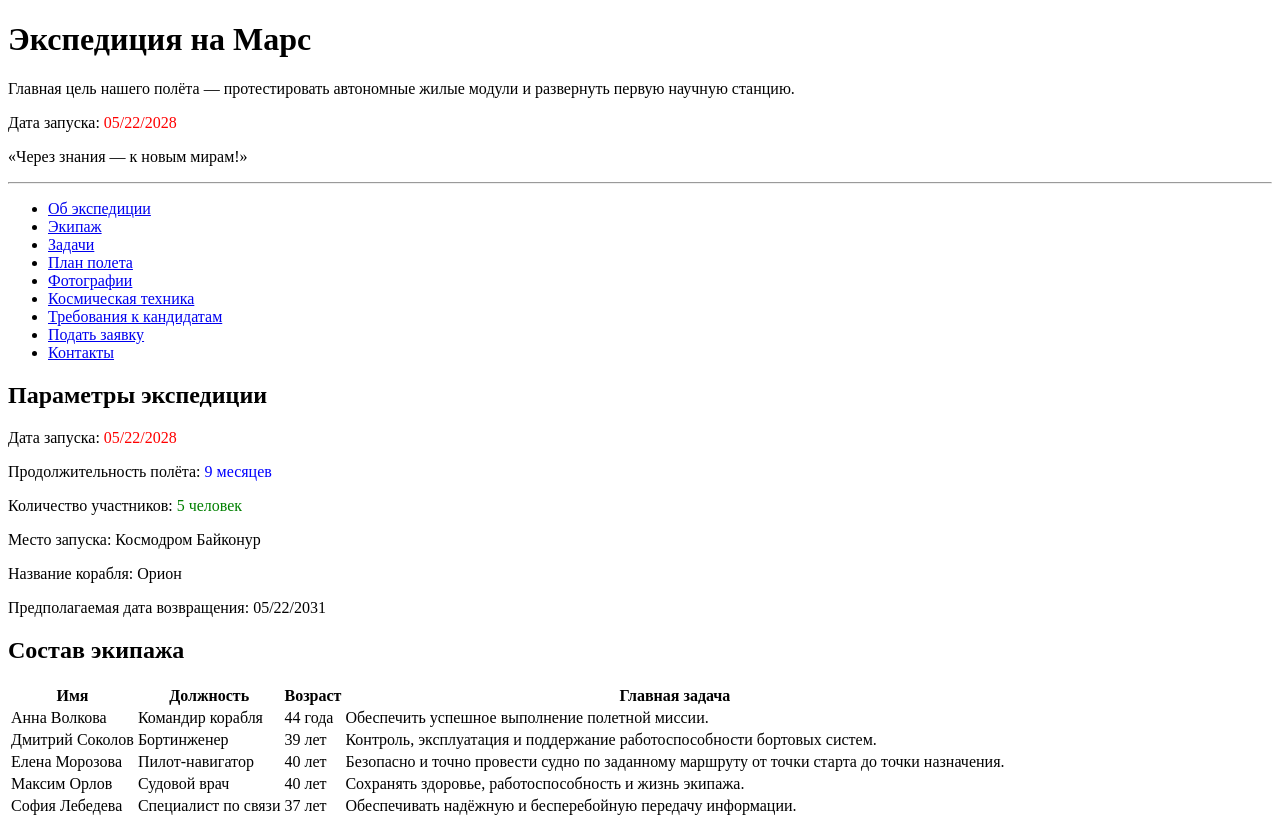
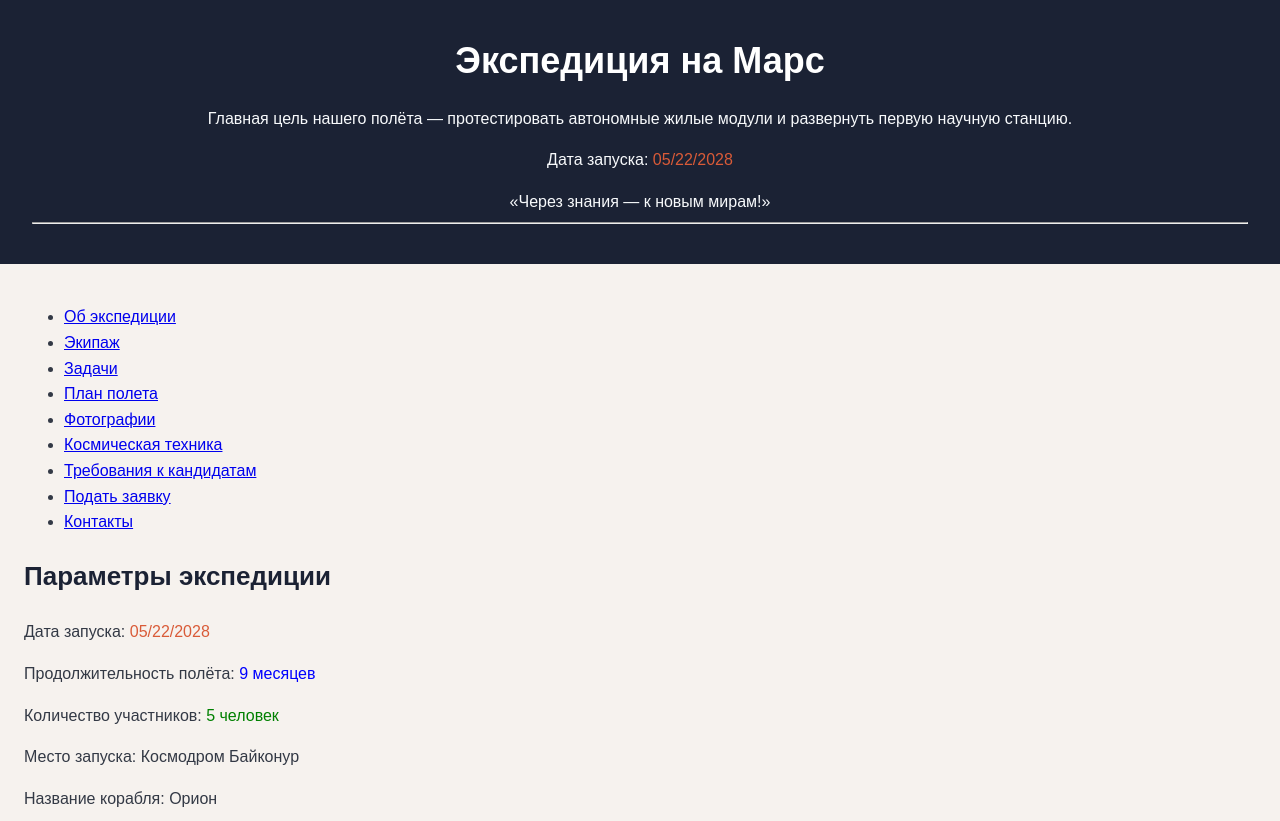
Before and after one commit to Shiokazeee/mars_hw, a plain HTML site: page index.html in a window 1280 px wide. Shown: the top 821 px of the page. Drawn offline with Linux system fonts and the light colour scheme.

Commit message:
Выполнена домашняя работа по основам css

```diff
--- a/index.html
+++ b/index.html
@@ -5,7 +5,7 @@
 		<title>Экспедиция на Марс</title>
 		<link
 			rel="stylesheet"
-			href=""
+			href="style.css"
 		/>
 	</head>
 	<body>
@@ -17,12 +17,13 @@
 			</p>
 			<p>
 				Дата запуска:
-				<span style="color: red">05/22/2028</span>
+				<span>05/22/2028</span>
 			</p>
 			<p>«Через знания — к новым мирам!»</p>
 			<hr />
 		</header>
 
+		<main>
 			<nav>
 				<ul>
 					<li><a href="#parameters">Об экспедиции</a></li>
@@ -37,12 +38,11 @@
 				</ul>
 			</nav>
 
-		<main>
 			<section id="parameters">
 				<h2>Параметры экспедиции</h2>
 				<p>
 					Дата запуска:
-					<span style="color: red">05/22/2028</span>
+					<span>05/22/2028</span>
 				</p>
 				<p>
 					Продолжительность полёта:
@@ -610,6 +610,17 @@
 						</label>
 					</div>
 
+					<div class="example-box">
+						<h3>Перед отправкой заявки</h3>
+						<p>
+							Обязательно перепроверьте актуальность указанных контактных
+							данных: адреса электронной почты и номера телефона. Убедитесь, что
+							в них нет опечаток и указан действующий номер, чтобы штаб
+							экспедиции смог оперативно связаться с вами после рассмотрения
+							заявки.
+						</p>
+					</div>
+
 					<button type="submit">Отправить заявку</button>
 					<button type="reset">Очистить форму</button>
 				</form>
--- a/style.css
+++ b/style.css
@@ -0,0 +1,59 @@
+body {
+	background-color: #f6f2ee;
+	color: #333945;
+	margin: 0;
+	font-family: Arial, sans-serif;
+	font-size: 16px;
+	line-height: 1.6;
+}
+
+header {
+	background-color: #1b2234;
+	color: white;
+	padding: 32px;
+	text-align: center;
+}
+
+header h1 {
+	margin: 0;
+	color: #ffffff;
+}
+
+header p {
+	color: #f8fafc;
+	margin-bottom: 0;
+}
+
+main {
+	padding: 24px;
+}
+
+section {
+	margin-bottom: 24px;
+}
+
+h1 {
+	font-size: 36px;
+}
+
+h2 {
+	font-size: 26px;
+	color: #1b2234;
+}
+
+h3 {
+	font-size: 20px;
+	color: #1b2234;
+	margin-bottom: 8px;
+}
+
+span {
+	color: #d95b38;
+}
+
+.example-box {
+	background-color: white;
+	padding: 20px;
+	border: 3px solid #445682;
+	margin: 30px;
+}
```
Lines whose indentation alone changed are shown as unchanged.
